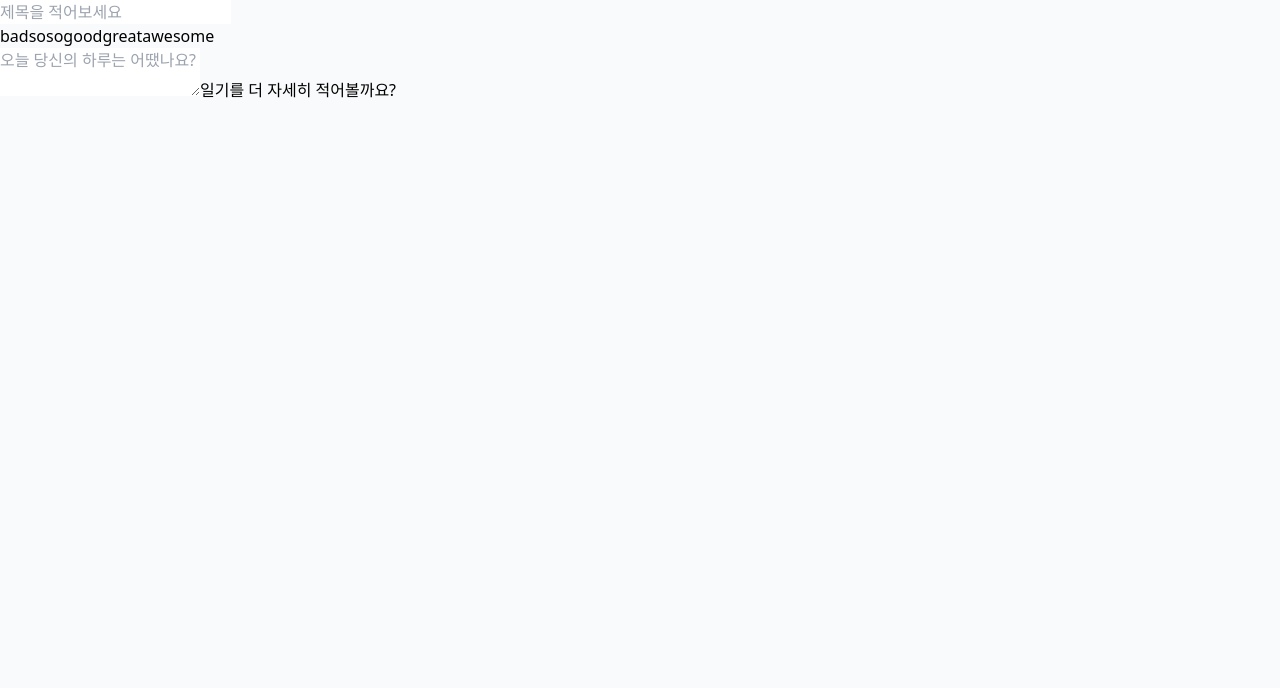
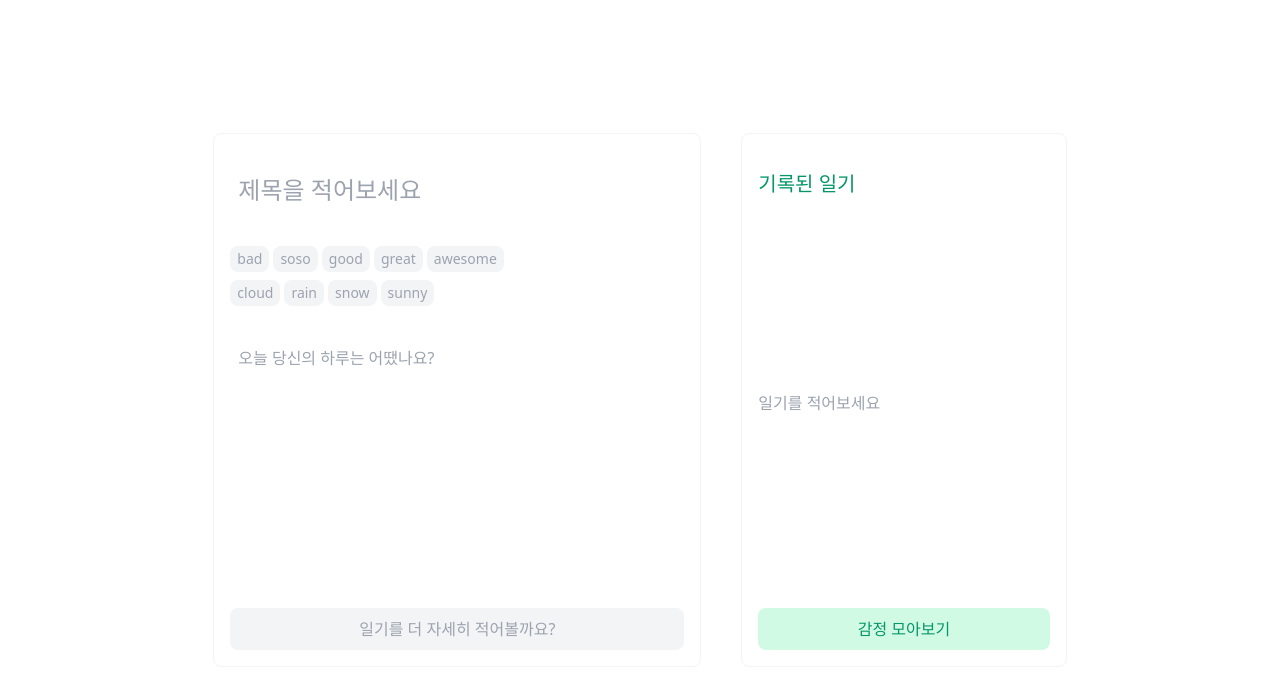
Before and after one commit to yugenius0213/GDSC-SPACE-STUDY-ASSIGNMENT-VER2, a React (Vite) app in the folder SoWon/react-ts/: page / in a window 1280 px wide. Shown: the top 688 px of the page. Built offline with nearby package versions, Linux system fonts and the light colour scheme.

Commit message:
feat: 메인 UI 구조 생성 (#3)

```diff
--- a/SoWon/react-ts/src/app/page.tsx
+++ b/SoWon/react-ts/src/app/page.tsx
@@ -1,24 +1,79 @@
+import { useState } from 'react'
+
 const DiaryWriter = () => {
+    const [title, setTitle] = useState<string>('')
+    const [content, setContent] = useState<string>('')
+    const [weather, setWeather] = useState<string>('')
+    const [emotion, setEmotion] = useState<string>('')
+
+    const emotions: string[] = ['bad', 'soso', 'good', 'great', 'awesome']
+    const weathers: string[] = ['cloud', 'rain', 'snow', 'sunny']
+
     return (
-        <>
-            <input placeholder="제목을 적어보세요" />
-            <div>
-                <button>bad</button>
-                <button>soso</button>
-                <button>good</button>
-                <button>great</button>
-                <button>awesome</button>
+        <div className="flex flex-col gap-4 p-4 rounded-lg bg-white border border-gray-100 w-full h-2/3 min-h-[20rem]">
+            <input
+                className="p-2 mt-4 rounded-md transition ring-gray-100 focus:outline-none focus:ring-1 placeholder:text-gray-400 text-2xl"
+                value={title}
+                onChange={(e) => setTitle(e.target.value)}
+                placeholder="제목을 적어보세요"
+            />
+            <div className="flex flex-col gap-2 pt-4">
+                <div className="flex flex-row gap-1">
+                    {emotions.map((emotion, index) => (
+                        <div key={index}>
+                            <button
+                                type="button"
+                                className="flex items-center justify-center rounded-lg border border-transparent active:translate-y-[1px] w-full p-02 cursor-pointer transition-colors ease-in bg-gray-100 text-gray-400 hover:border-gray-600 hover:text-gray-600 px-1.5 py-0.5 text-sm"
+                            >
+                                {emotion}
+                            </button>
+                        </div>
+                    ))}
+                </div>
+                <div className="flex flex-row gap-1">
+                    {weathers.map((emotion, index) => (
+                        <div key={index}>
+                            <button
+                                type="button"
+                                className="flex items-center justify-center rounded-lg border border-transparent active:translate-y-[1px] w-full p-02 cursor-pointer transition-colors ease-in bg-gray-100 text-gray-400 hover:border-gray-600 hover:text-gray-600 px-1.5 py-0.5 text-sm"
+                            >
+                                {emotion}
+                            </button>
+                        </div>
+                    ))}
+                </div>
             </div>
-            <textarea placeholder="오늘 당신의 하루는 어땠나요?"></textarea>
-            <button>일기를 더 자세히 적어볼까요?</button>
-        </>
+            <textarea
+                className="p-2 mt-4 rounded-md transition ring-gray-100 focus:outline-none focus:ring-1 placeholder:text-gray-400 h-full resize-none"
+                value={content}
+                placeholder="오늘 당신의 하루는 어땠나요?"
+            ></textarea>
+            <button className="flex items-center justify-center rounded-lg border border-transparent active:translate-y-[1px] w-full p-2 cursor-pointer transition-colors ease-in bg-gray-100 text-gray-400 hover:border-gray-600 hover:text-gray-600">
+                일기를 더 자세히 적어볼까요?
+            </button>
+        </div>
+    )
+}
+
+const DiaryHistory = () => {
+    return (
+        <div className="w-full flex flex-col items-start gap-4 p-4 justify-between rounded-lg bg-white border border-gray-100 h-2/3 min-h-[20rem]">
+            <h1 className="text-xl mt-5 text-emerald-600">기록된 일기</h1>
+            <div className="flex items-center justify-center text-gray-400">일기를 적어보세요</div>
+            <a className="flex items-center justify-center rounded-lg border border-transparent active:translate-y-[1px] w-full p-2 cursor-pointer transition-colors ease-in bg-emerald-100 text-emerald-600 hover:border-emerald-600 hover:text-emerald-600">
+                감정 모아보기
+            </a>
+        </div>
     )
 }
 
 export default function DiaryHomePage() {
     return (
-        <>
-            <DiaryWriter />
-        </>
+        <main className="min-h-screen max-h-screen h-screen w-full bg-white flex items-center justify-center">
+            <div className="flex flex-col items-center justify-center gap-10 h-full md:grid md:grid-rows-1 md:grid-cols-[3fr,2fr] md:w-4/5 lg:w-2/3">
+                <DiaryWriter />
+                <DiaryHistory />
+            </div>
+        </main>
     )
 }
```
